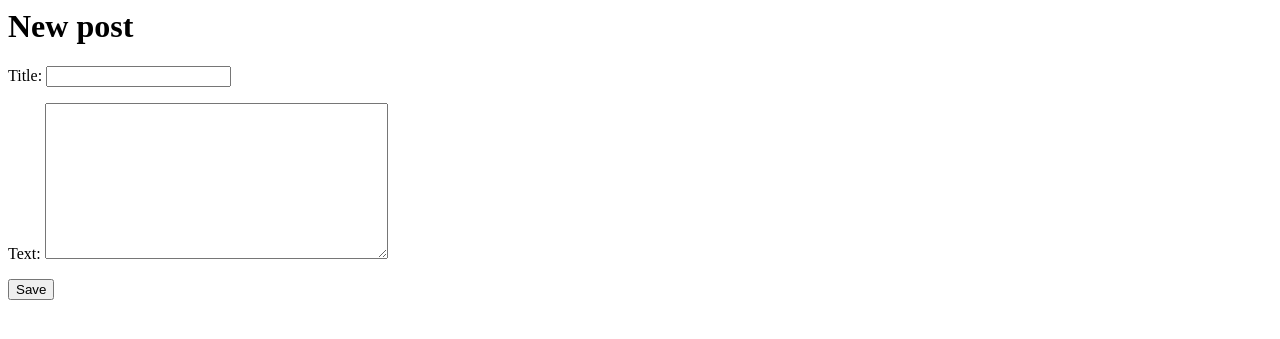
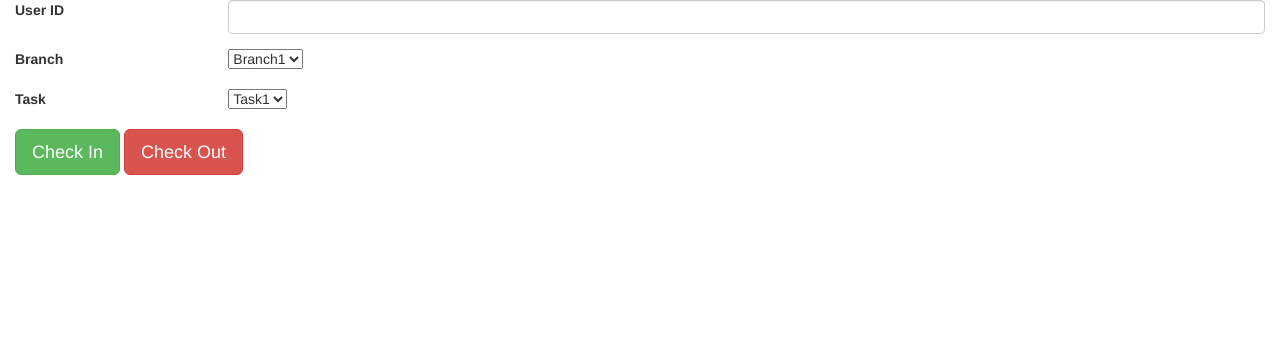
Before and after one commit to jacob-wadowski/givecamp2016-recovery-cafe, a Django app: page /timecard/ in a window 1280 px wide. Shown: the top 339 px of the page. Run offline with Django 3.2, Linux system fonts and the light colour scheme.

Commit message:
base template and template for timecard

```diff
--- /dev/null
+++ b/recoverycafe_timecard/timecard/templates/base.html
@@ -0,0 +1,22 @@
+<!DOCTYPE html>
+<!-- {% load static %} -->
+<html>
+<head>
+  <meta name="viewport" content="width=device-width, initial-scale=1.0">
+  <link href="{% static 'css/bootstrap.min.css' %}" rel="stylesheet" media="screen">
+  <link href="{% static 'css/bootstrap-datepicker.standalone.min.css' %}" rel="stylesheet" media="screen">
+
+  <title>Recovery Cafe - Admin</title>
+</head>
+
+<body>
+  <div class="container-fluid">
+    {% block content %}
+    {% endblock %}
+  </div>
+  <script src="{% static 'js/jquery-3.1.1.min.js' %}"></script>
+  <script src="{% static 'js/bootstrap.min.js' %}"></script>
+  <script src="{% static 'js/bootstrap-datepicker.min.js' %}"></script>
+  <script src="{% static 'js/index.js' %}"></script>
+</body>
+</html>
--- a/recoverycafe_timecard/timecard/templates/volunteer.html
+++ b/recoverycafe_timecard/timecard/templates/volunteer.html
@@ -1,7 +1,37 @@
+{% extends 'base.html' %}
+
 {% block content %}
-    <h1>New post</h1>
-    <form method="POST" class="post-form">{% csrf_token %}
-        {{ form.as_p }}
-        <button type="submit" class="save btn btn-default">Save</button>
+    <form method="POST" class="form-horizontal">
+      {% csrf_token %}
+      <div class="form-group">
+        <label class="col-sm-2" for="userID">User ID</label>
+        <div class="col-sm-10">
+          <input class="form-control" type="text" id="userID">
+        </div>
+      </div>
+      <div class="form-group">
+        <label class="col-sm-2" for="taskSelect">Branch</label>
+        <div class="col-sm-10">
+          <select id="taskSelect">
+            <option>Branch1</option>
+            <option>Branch2</option>
+            <option>Branch3</option>
+          </select>
+        </div>
+      </div>
+      <div class="form-group">
+        <label class="col-sm-2" for="taskSelect">Task</label>
+        <div class="col-sm-10">
+          <select id="taskSelect">
+            <option>Task1</option>
+            <option>Task2</option>
+            <option>Task3</option>
+          </select>
+        </div>
+      </div>
+      <div class="form-group col-sm-12">
+        <button type="button" class="btn btn-success btn-lg">Check In</button>
+        <button type="button" class="btn btn-danger btn-lg">Check Out</button>
+      </div>
     </form>
 {% endblock %}
```
